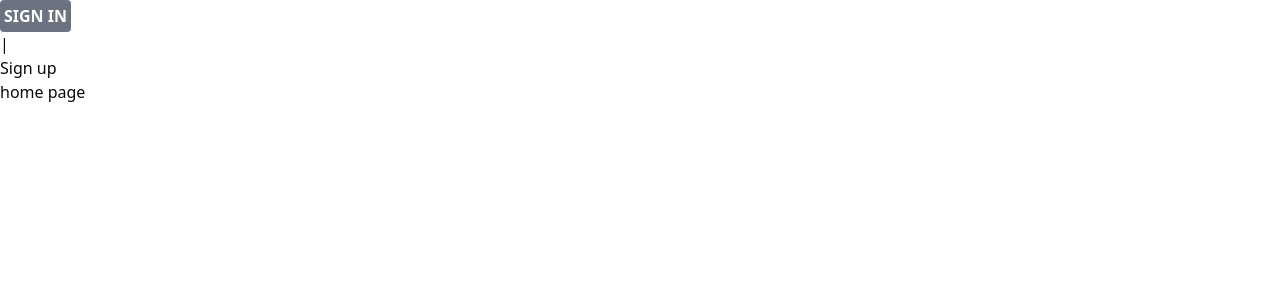
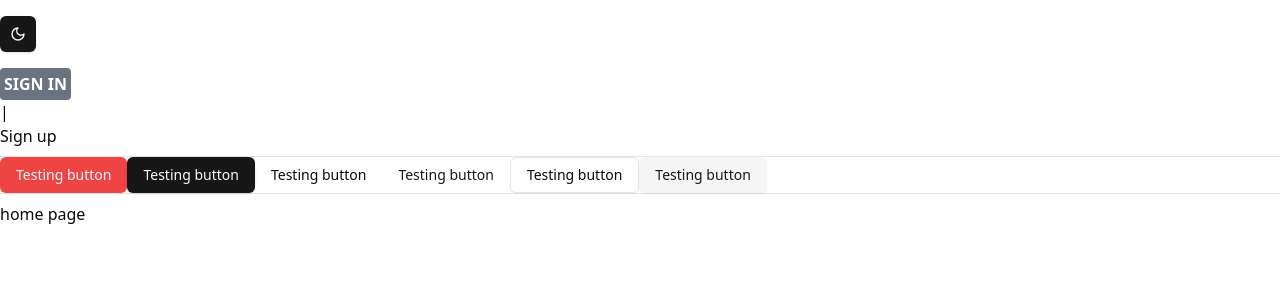
Before and after one commit to wajahatfaryadali/next-js-social-media-app, a Next.js app: page / in a window 1280 px wide. Shown: the top 300 px of the page. Built offline with nearby package versions, Linux system fonts and the light colour scheme; no server answers.

Commit message:
theme dark and light mode added and button component added

```diff
--- a/package.json
+++ b/package.json
@@ -10,10 +10,12 @@
   },
   "dependencies": {
     "@clerk/nextjs": "^6.12.10",
+    "@radix-ui/react-slot": "^1.1.2",
     "class-variance-authority": "^0.7.1",
     "clsx": "^2.1.1",
     "lucide-react": "^0.484.0",
     "next": "14.2.25",
+    "next-themes": "^0.4.6",
     "react": "18.3.1",
     "react-dom": "18.3.1",
     "tailwind-merge": "^3.0.2",
--- a/src/app/layout.tsx
+++ b/src/app/layout.tsx
@@ -1,6 +1,7 @@
 import type { Metadata } from "next";
 import localFont from "next/font/local";
 import "./globals.css";
+import { ThemeProvider } from "@/components/ThemeProvider";
 
 const geistSans = localFont({
     src: "./fonts/GeistVF.woff",
@@ -28,7 +29,14 @@
             <body
                 className={`${geistSans.variable} ${geistMono.variable} antialiased`}
             >
+                <ThemeProvider
+                    attribute="class"
+                    defaultTheme="system"
+                    enableSystem
+                    disableTransitionOnChange
+                >
                     {children}
+                </ThemeProvider>
             </body>
         </html>
     );
--- a/src/app/page.tsx
+++ b/src/app/page.tsx
@@ -1,3 +1,5 @@
+import { Button } from "@/components/ui/button";
+import { ModeToggle } from "@/components/ui/ModeToggle";
 import {
     ClerkProvider,
     SignedIn,
@@ -9,14 +11,30 @@
 
 export default function Home() {
     return (
+        <>
+            <div className="my-4">
+                <ModeToggle />
+            </div>
             <ClerkProvider>
                 <SignedOut>
                     <SignInButton mode="modal">
-                    <button className="p-1 font-bold uppercase bg-gray-500 text-white rounded-sm my-1s">sign in</button>
+                        <button className="p-1 font-bold uppercase bg-gray-500 text-white rounded-sm my-1s">
+                            sign in
+                        </button>
                     </SignInButton>
                     <div>|</div>
                     <SignUpButton mode="modal" />
                 </SignedOut>
+                <div className="my-2">
+                    <hr />
+                    <Button variant={"destructive"}>Testing button</Button>
+                    <Button variant={"default"}>Testing button</Button>
+                    <Button variant={"ghost"}>Testing button</Button>
+                    <Button variant={"link"}>Testing button</Button>
+                    <Button variant={"outline"}>Testing button</Button>
+                    <Button variant={"secondary"}>Testing button</Button>
+                    <hr />
+                </div>
                 <SignedIn>
                     <UserButton />
                 </SignedIn>
@@ -24,5 +42,6 @@
                     <></>home page
                 </div>
             </ClerkProvider>
+        </>
     );
 }
--- /dev/null
+++ b/src/components/ThemeProvider.tsx
@@ -0,0 +1,11 @@
+"use client"
+
+import * as React from "react"
+import { ThemeProvider as NextThemesProvider } from "next-themes"
+
+export function ThemeProvider({
+  children,
+  ...props
+}: React.ComponentProps<typeof NextThemesProvider>) {
+  return <NextThemesProvider {...props}>{children}</NextThemesProvider>
+}
--- /dev/null
+++ b/src/components/ui/ModeToggle.tsx
@@ -0,0 +1,27 @@
+"use client";
+
+import * as React from "react";
+import { Moon, Sun } from "lucide-react";
+import { useTheme } from "next-themes";
+
+import { Button } from "@/components/ui/button";
+
+export function ModeToggle() {
+    const { theme, setTheme } = useTheme();
+
+    return (
+        <div className="flex items-center space-x-2">
+            <Button
+                variant={"default"}
+                size={"icon"}
+                onClick={() => setTheme(theme === "dark" ? "light" : "dark")}
+            >
+                {theme === "dark" ? (
+                    <Sun className="h-4 w-4" />
+                ) : (
+                    <Moon className="h-4 w-4" />
+                )}
+            </Button>
+        </div>
+    );
+}
--- /dev/null
+++ b/src/components/ui/button.tsx
@@ -0,0 +1,57 @@
+import * as React from "react"
+import { Slot } from "@radix-ui/react-slot"
+import { cva, type VariantProps } from "class-variance-authority"
+
+import { cn } from "@/lib/utils"
+
+const buttonVariants = cva(
+  "inline-flex items-center justify-center gap-2 whitespace-nowrap rounded-md text-sm font-medium transition-colors focus-visible:outline-none focus-visible:ring-1 focus-visible:ring-ring disabled:pointer-events-none disabled:opacity-50 [&_svg]:pointer-events-none [&_svg]:size-4 [&_svg]:shrink-0",
+  {
+    variants: {
+      variant: {
+        default:
+          "bg-primary text-primary-foreground shadow hover:bg-primary/90",
+        destructive:
+          "bg-destructive text-destructive-foreground shadow-sm hover:bg-destructive/90",
+        outline:
+          "border border-input bg-background shadow-sm hover:bg-accent hover:text-accent-foreground",
+        secondary:
+          "bg-secondary text-secondary-foreground shadow-sm hover:bg-secondary/80",
+        ghost: "hover:bg-accent hover:text-accent-foreground",
+        link: "text-primary underline-offset-4 hover:underline",
+      },
+      size: {
+        default: "h-9 px-4 py-2",
+        sm: "h-8 rounded-md px-3 text-xs",
+        lg: "h-10 rounded-md px-8",
+        icon: "h-9 w-9",
+      },
+    },
+    defaultVariants: {
+      variant: "default",
+      size: "default",
+    },
+  }
+)
+
+export interface ButtonProps
+  extends React.ButtonHTMLAttributes<HTMLButtonElement>,
+    VariantProps<typeof buttonVariants> {
+  asChild?: boolean
+}
+
+const Button = React.forwardRef<HTMLButtonElement, ButtonProps>(
+  ({ className, variant, size, asChild = false, ...props }, ref) => {
+    const Comp = asChild ? Slot : "button"
+    return (
+      <Comp
+        className={cn(buttonVariants({ variant, size, className }))}
+        ref={ref}
+        {...props}
+      />
+    )
+  }
+)
+Button.displayName = "Button"
+
+export { Button, buttonVariants }
```
Also changed, not shown: 1 other file (tests, documents, lock files or other folders). Lines whose indentation alone changed are shown as unchanged.
